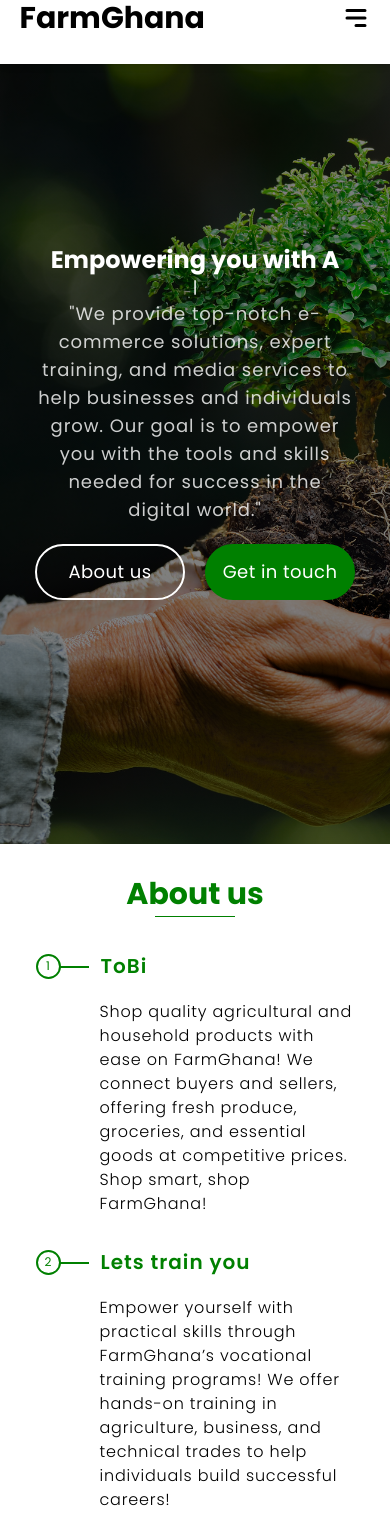
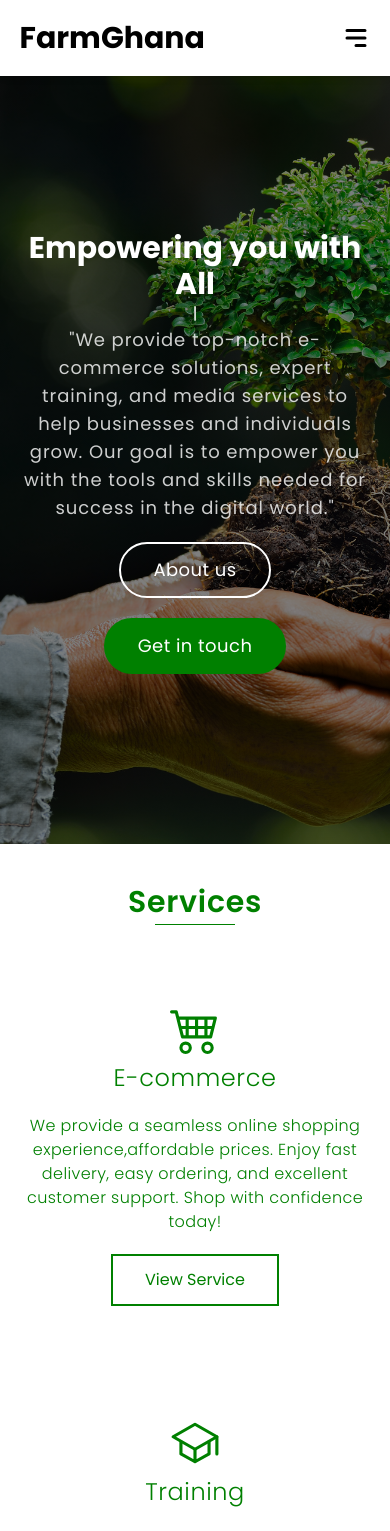
Before and after one commit to PaaRich/Landing-page, a React (Vite) app: page / in a window 390 px wide. Shown: the top 1531 px of the page. Built offline with nearby package versions, Linux system fonts and the light colour scheme.

Commit message:
modified page

```diff
--- a/src/App.tsx
+++ b/src/App.tsx
@@ -5,17 +5,15 @@
 import Services from "./components/Services";
 
 function App() {
-
-
   return (
-      <>
-        <Navbar />
+    <>
+      <Navbar />
       <LandingPage />
+      <Services />
       <About />
-      <Services/>
-        <Footer />
-      </>
-  )
+      <Footer />
+    </>
+  );
 }
 
-export default App
+export default App;
--- a/src/components/Card.tsx
+++ b/src/components/Card.tsx
@@ -1,19 +1,31 @@
-import { Link } from "react-router-dom";
 
+const Card = ({
+  path,
+  className,
+  title,
+  text,
+  icon,
+}: {
+  path: string;
+  className?: string;
+  title: string;
+  text: string;
+  icon: React.ReactNode;
+}) => {
+  return (
+    <div
+      className={` max-lg:h-fit  relative duration-200 w-full md:w-[80%] md:mx-auto lg:w-1/4 h-full text-[var(--primary-color)] hover:text-white hover:bg-[var(--primary-color)] ${className}`}
+    >
+      <div className="group p-4 flex flex-col justify-center items-center text-center py-10">
+        <div>{icon}</div>
+        <h1 className="text-2xl font-light mt-2 tracking-wide">{title}</h1>
+        <p className=" my-5 font-light tracking-wide">{text}</p>
+        <a className="cursor-pointer border-2 border-[var(--primary-color)] text-[var(--primary-color)] py-3 px-8 hover:text-white hover:border-white duration-200 hover:bg-[var(--primary-color)]" href={path} target="_blank">
+          View Service
+        </a>
+      </div>
+    </div>
+  );
+};
 
-const Card = ({ path, className, title, text, icon }: { path: string; className?: string; title: string; text: string, icon:React.ReactNode}) => {
-  return (
-      <div className={`max-lg:h-[300px]  relative duration-200 w-full md:w-[80%] md:mx-auto lg:w-1/4 h-full text-[var(--primary-color)] hover:text-white hover:bg-[var(--primary-color)] ${className}`}>
-      <Link className="group p-4 h-full flex flex-col justify-center items-center text-center" to={path}>
-                <div>
-                  {icon}
-                </div>
-              <h1 className="text-2xl font-light mt-2 tracking-wide">{ title}</h1>
-              <p className=" my-5 font-light tracking-wide">{ text}</p>
-                <p className="group-hover:underline">Read more</p>
-            </Link>
-      </div>
-  )
-}
-
-export default Card
+export default Card;
--- a/src/components/Footer.tsx
+++ b/src/components/Footer.tsx
@@ -1,38 +1,56 @@
 // import logo from '../assets/dummy-logo-5b.png';
 import { FaXTwitter, FaLinkedin, FaFacebookF, FaInstagram } from "react-icons/fa6";
+import { Link } from "react-router-dom";
 
 const Footer = () => {
   return (
     <section id="contact">
-      <div className='flex flex-col items-center justify-center pb-4 bg-[whitesmoke]'>
+      <div className="flex flex-col items-center justify-center bg-[whitesmoke] py-20 pb-10">
         <div className="my-5">
-          <h1 className='font-bold text-3xl'>FarmGhana</h1>
+          <h1 className="font-bold text-3xl">FarmGhana</h1>
         </div>
         <div>
-          <button data-aos="fade-up" data-aos-duration="1100" className='rounded-full border-2 border-[var(--primary-color)] text-[var(--primary-color)] p-3 hover:text-white hover:border-[var(--primary-color)] w-[150px] duration-200 hover:bg-[var(--primary-color)] cursor-pointer'>
+          <button
+            data-aos="fade-up"
+            data-aos-duration="1100"
+            className="rounded-full border-2 border-[var(--primary-color)] text-[var(--primary-color)] py-3 px-8 hover:text-white hover:border-[var(--primary-color)]  duration-200 hover:bg-[var(--primary-color)] cursor-pointer"
+          >
             <a href="tel">Contact us</a>
           </button>
         </div>
 
-        <div className='opacity-50 text-center my-10 tracking-wide'>
-          <p>Call Us: <a className='hover:underline hover:text-[var(--primary-color)]' href="tel">+233 54 66 84004</a></p>
+        <div className="opacity-50 text-center my-10 tracking-wide">
+          <p>
+            Call Us:{" "}
+            <a className="hover:underline hover:text-[var(--primary-color)]" href="tel">
+              +233 54 66 84004
+            </a>
+          </p>
           <p>Ghana, Brong Region, Sunyani Area 3</p>
         </div>
 
         {/* icons */}
-        <div className='flex space-x-4 mb-10'>
-          <FaXTwitter className='hover:scale-125 text-[var(--primary-color)] text-2xl cursor-pointer hover:text-[var(--primary-color)] duration-200' />
-          <FaLinkedin className='hover:scale-125 text-[var(--primary-color)] text-2xl cursor-pointer hover:text-[var(--primary-color)] duration-200' />
-          <FaFacebookF className='hover:scale-125 text-[var(--primary-color)] text-2xl cursor-pointer hover:text-[var(--primary-color)] duration-200 ' />
-          <FaInstagram className='hover:scale-125 text-[var(--primary-color)] text-2xl cursor-pointer hover:text-[var(--primary-color)] duration-200' />
+        <div className="flex space-x-4 mb-10">
+          <Link to={"https://twitter.com/farmghana"}>
+            <FaXTwitter className="hover:scale-125 text-[var(--primary-color)] text-2xl cursor-pointer hover:text-[var(--primary-color)] duration-200" />
+          </Link>
+          <Link to={"https://www.linkedin.com/company/farmghana/"}>
+            <FaLinkedin className="hover:scale-125 text-[var(--primary-color)] text-2xl cursor-pointer hover:text-[var(--primary-color)] duration-200" />
+          </Link>
+          <Link to={"https://www.facebook.com/farmghana"}>
+            <FaFacebookF className="hover:scale-125 text-[var(--primary-color)] text-2xl cursor-pointer hover:text-[var(--primary-color)] duration-200 " />
+          </Link>
+          <Link to={"https://www.instagram.com/farmghana/"}>
+            <FaInstagram className="hover:scale-125 text-[var(--primary-color)] text-2xl cursor-pointer hover:text-[var(--primary-color)] duration-200" />
+          </Link>
         </div>
-        <div className='text-center  opacity-60 tracking-wide'>
+        <div className="text-center  opacity-60 tracking-wide">
           <p>&copy; 2025 FarmGhana. All rights reserved.</p>
           <p>Proudly developed by CtrlTech</p>
         </div>
       </div>
     </section>
-  )
-}
+  );
+};
 
 export default Footer;
--- a/src/components/LandingPage.tsx
+++ b/src/components/LandingPage.tsx
@@ -27,15 +27,15 @@
 
   return (
       <section id="hero" className="hero_header text-white relative w-full h-dvh lg:h-[130vh] lg:mb-60">
-          <div className="text-center absolute top-1/2 left-1/2 -translate-x-1/2 -translate-y-1/2">
-            <p ref={typedRef} className="font-bold max-lg:text-2xl lg:text-4xl lg:text-nowrap"/>
+          <div className="text-center absolute top-1/2 left-1/2 -translate-x-1/2 -translate-y-1/2 max-md:w-full max-md:p-5 max-sm:pt-20">
+            <p ref={typedRef} className="font-bold max-lg:text-2xl lg:text-6xl max-md:text-4xl max-sm:text-3xl lg:text-nowrap"/>
             <p className="tracking-wider opacity-80 mb-5 max-lg:text-lg">"We provide top-notch e-commerce solutions, expert training, and media services to help businesses and individuals grow. Our goal is to empower you with the tools and skills needed for success in the digital world." </p>
-            <div className="flex justify-center space-x-5">
-          <button className='tracking-wide text-lg rounded-full  border-2 border-white text-white p-3 hover:text-white hover:border-[var(--primary-color)] w-[150px] duration-200 hover:bg-[var(--primary-color)] cursor-pointer'>
+            <div className="flex justify-center md:space-x-5 max-md:flex-col max-md:w-full max-md:gap-5 max-md:items-center">
+          <button className='tracking-wide text-lg rounded-full  border-2 border-white text-white py-3 px-8 hover:text-white hover:border-[var(--primary-color)] duration-200 hover:bg-[var(--primary-color)] cursor-pointer'>
             <a href="#about" className="">About us</a>
 
                 </button>
-          <button className='rounded-full border-2 text-lg hover:border-white tracking-wide p-3 text-white border-[var(--primary-color)] w-[150px] duration-200 bg-[var(--primary-color)] cursor-pointer'>
+          <button className='rounded-full border-2 text-lg hover:border-white tracking-wide py-3 px-8  text-white border-[var(--primary-color)] duration-200 bg-[var(--primary-color)] cursor-pointer'>
             <a href="#contact">Get in touch</a>
 
                 </button>
@@ -43,13 +43,13 @@
       </div>
 
       {/* cards */}
-      <section id="services" data-aos="fade-up" className="hidden lg:block text-black absolute top-[85%] left-1/2 -translate-x-1/2 w-[90%]  h-[350px] bg-white shadow-xl">
+      <section id="services" data-aos="fade-up" className="hidden lg:block text-black absolute top-[85%] left-1/2 -translate-x-1/2 w-[90%]  h-fit bg-white shadow-xl z-10">
         <div className="flex items-center justify-between h-full w-full">
           <Card path="https://farmghana-ecommerce.onrender.com/" icon={<BsCart4 size={50}/>} className="card"
           title="E-commerce" text="We provide a seamless online shopping experience,affordable prices. Enjoy fast delivery, easy ordering, and excellent customer support. Shop with confidence today!"/>
           <Card path="#" icon={<IoSchoolOutline size={50}/>} className="card" title="Training" text="Gain hands-on skills with our expert-led vocational training programs. From technical trades to business skills, we equip you with practical knowledge for a successful career. "/>
           <Card path="#" icon={<MdLiveTv size={50}/>} className="card" title="Media" text="We offer high-quality live streaming and broadcasting services for events, conferences, and special programs. Engage your viewers like never before!"/>
-          <Card path="#" icon={<GiGiftOfKnowledge size={50}/> } className="card" title="Idea Bank" text="Join our engaging podcast where ideas, insights, and experiences are shared. We discuss business, technology, personal growth, and more—bringing you fresh perspectives from experts and thought leaders."/>
+          <Card path="#" icon={<GiGiftOfKnowledge size={50}/> } className="card" title="Idea Bank" text="Join our engaging podcast where ideas, insights, and experiences are shared. We discuss business, technology, personal growth, and more—bringing you fresh."/>
         </div>
       </section>
     </section>
--- a/src/components/Navbar.tsx
+++ b/src/components/Navbar.tsx
@@ -7,9 +7,9 @@
 
 
   return (
-    <nav className="bg-white shadow-md fixed top-0 left-0 w-full z-50 lg:py-2">
+    <nav className="bg-white shadow-md fixed top-0 left-0 w-full z-50 lg:py-8">
           <div className='flex max-lg:flex-col items-center justify-between max-w-[90%] mx-auto'>
-            <div className='flex items-center justify-between max-lg:w-full z-50 max-lg:mb-2'>
+            <div className='flex items-center justify-between max-lg:w-full z-50 max-md:pt-5'>
                         {/* logo  */}
           <div>
             <h1 className='font-bold text-3xl'>FarmGhana</h1>
@@ -46,7 +46,7 @@
         </div>
 
         {/* button */}
-        <button className='bg-[var(--primary-color)] rounded-full py-3 px-4 text-white max-lg:hidden'><a href="#contact">Get in touch</a></button>
+        <button className='bg-[var(--primary-color)] rounded-full py-3 px-8 text-white max-lg:hidden'><a href="#contact">Get in touch</a></button>
         {/* <Button className='hover:opacity-80 text-white max-lg:hidden' width='medium' color='--primary-color' text='Get in touch' /> */}
       </div>
     </nav>
--- a/src/components/Services.tsx
+++ b/src/components/Services.tsx
@@ -7,7 +7,7 @@
   return (
       <section id="services" className="lg:hidden">
           <h1 className="header text-center font-semibold my-10 text-3xl md:text-5xl tracking-wide">Services</h1>
-          <div>
+          <div className="flex flex-col items-center justify-center gap-8">
         <Card path="https://farmghana-ecommerce.onrender.com/"
           icon={<BsCart4 size={50} />}
           className="card" title="E-commerce"
```
Also changed, not shown: src/components/About.tsx (+42 -44 lines).
